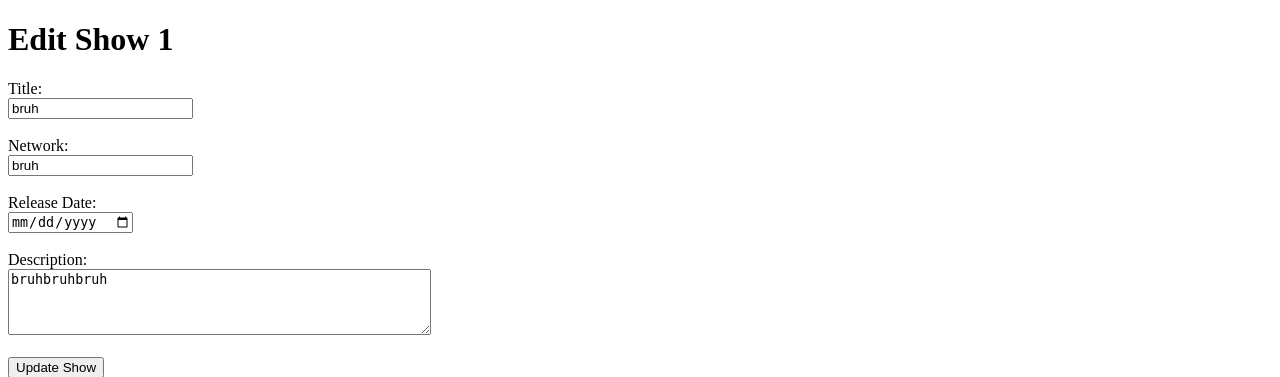
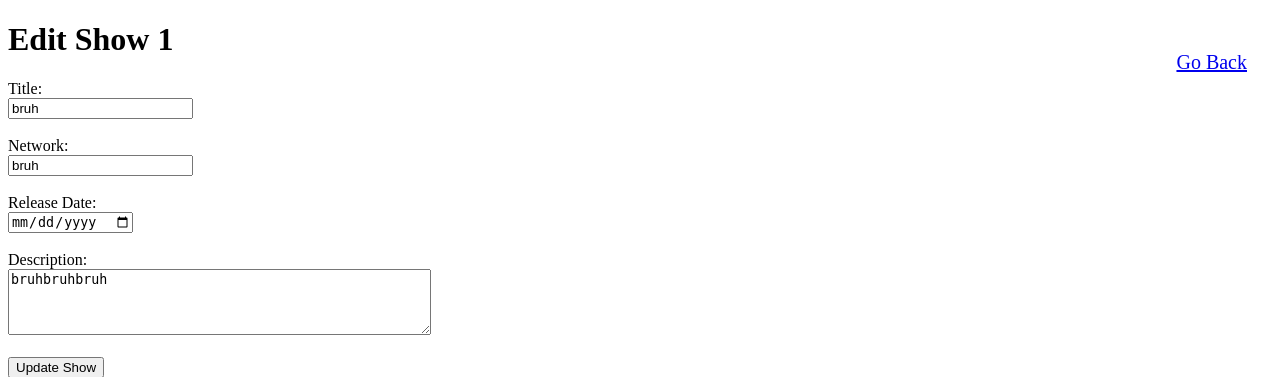
Before and after one commit to BasheerShalabi/Bootcamp-assignments, a Django app: page /shows/1/edit in a window 1280 px wide. Shown: the top 377 px of the page. Run offline with Django 5.2, Linux system fonts and the light colour scheme; data comes from the database, SQL or seed files in the repository.

Commit message:
semi restful show

```diff
--- a/Python/Django/Django_fullstack/Semi_Restful_Tv/app/templates/edit_show.html
+++ b/Python/Django/Django_fullstack/Semi_Restful_Tv/app/templates/edit_show.html
@@ -8,6 +8,7 @@
     <title>Edit Show</title>
 </head>
 <body>
+    <a class="go-back-anchor" href="/shows/{{show.id}}">Go Back</a>
     <h1>Edit Show {{show.id}}</h1>
     <form action="/shows/{{show.id}}/edit" method="POST">
         {% csrf_token %}
```
